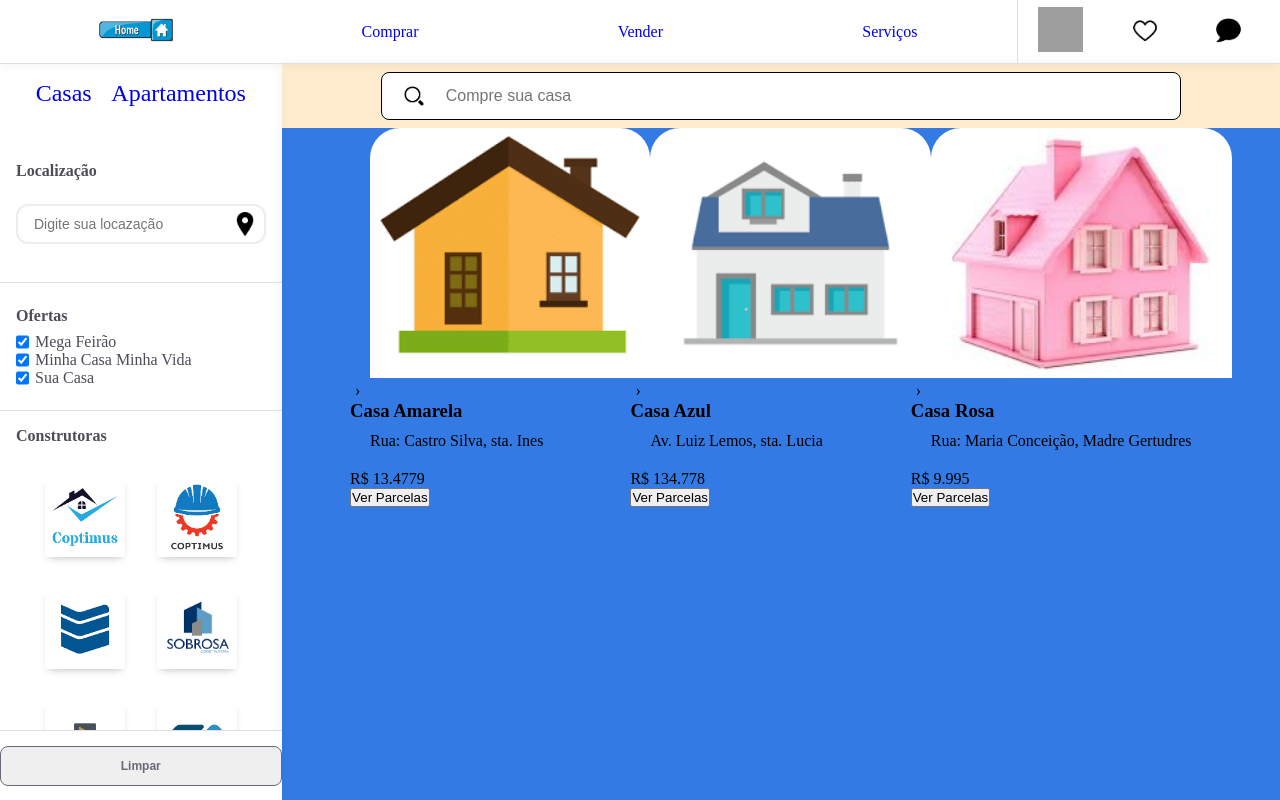
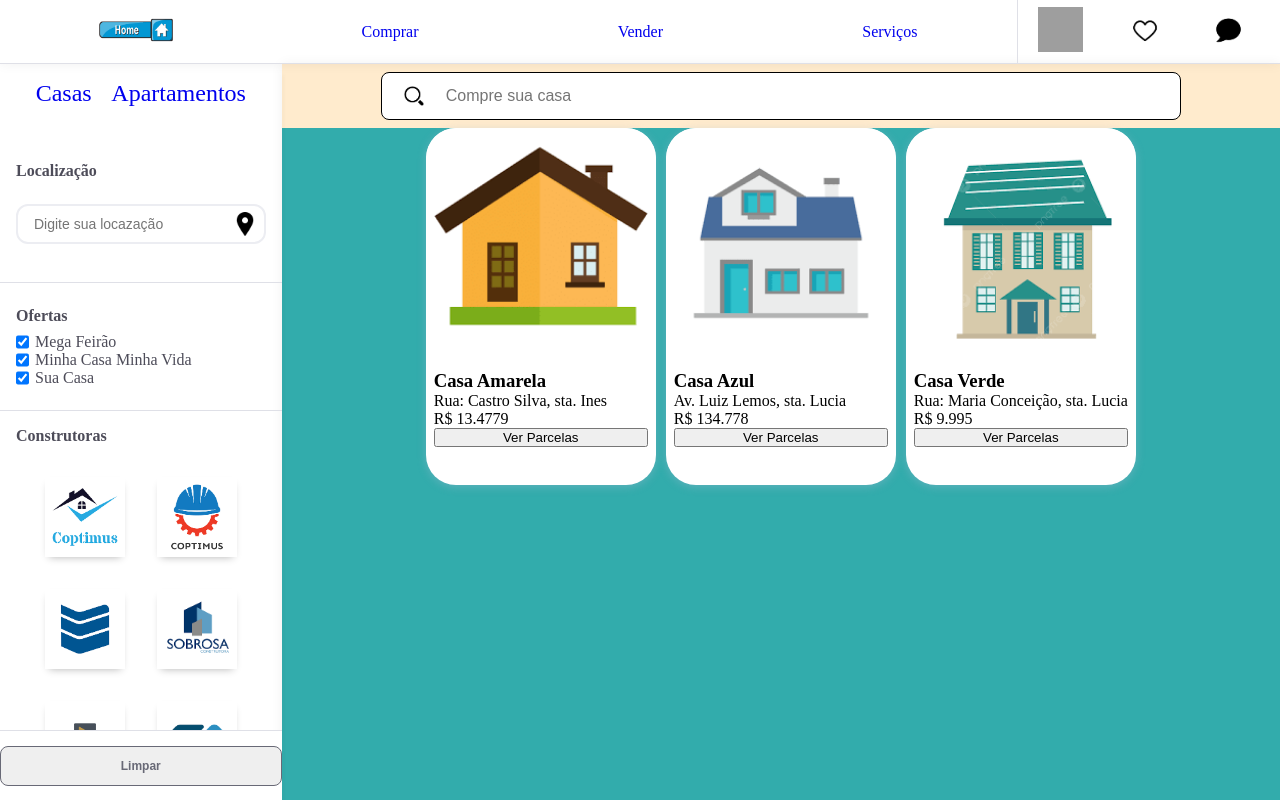
Before and after one commit to fabricionetto/page-angular, an Angular app: page / in a window 1280 px wide. Built offline with nearby package versions, Linux system fonts and the light colour scheme; grey boxes are pictures that could not be loaded.

Commit message:
versao b

```diff
--- a/src/app/app.component.css
+++ b/src/app/app.component.css
@@ -35,11 +35,11 @@
 .container-main-rigth{
     width: 100%;
     height: 100vh;
-    background-color: #347ae4;
     transform: scale(1);
     box-shadow: 0 0 12px rgba(0,0,0,.06);
     grid-column-start: 2;
     grid-column-end: 3;
     grid-row-start: -1;
     grid-row-end: 2;
+    background-color: rgb(50, 172, 172);
 }
--- a/src/app/app.component.html
+++ b/src/app/app.component.html
@@ -10,5 +10,4 @@
           <app-home></app-home>
        </section>
 </main>
-
 <router-outlet />
--- a/src/app/components/home/home.component.css
+++ b/src/app/components/home/home.component.css
@@ -4,7 +4,7 @@
     line-height: 4rem;
     grid-column-start: 2;
     grid-column-end: 3;
- background-color: blanchedalmond;
+    background-color: blanchedalmond;
 }
 
 .filter-house > input{
@@ -22,51 +22,9 @@
     font-size: 1rem;
 }
 
-.container-cardVehicle{
-    display: flex;
-    flex-wrap: wrap;
-    justify-content: center;
-    align-content: center;
-}
-
-.container-cardVehicle .cards{
-   display: flex;
-   align-items: stretch;
-   width: 258px;
-   min-height: 430px;
-   padding: 8px;
-   overflow: hidden;
-  border-radius: 4px;
-  position: relative;
-  display: flex;
-  width: inherit;
-  flex-direction: column;
-  background: white;
-  box-shadow: rgba(158, 184, 209, 0.41) 0px 2px 9px 0px;
-  border: medium;
-  position: relative;
-}
-
-.cards > img{
-    width: 100%;
-    height: 100%;
-}
-
-.cards > h3{
-    padding: 0 0.75rem 0.75rem 0.75rem;
-}
-
-.cards > p{
-    padding: 0.3rem 0.75rem 0.75rem 0.75rem;
-}
-
-.cards > button{
-    padding: 0.75rem 0.75rem 0.75rem 0.75rem;
-    width: 100%;
+.main-rigth{
     display: flex;
     justify-content: center;
-    align-items: center;
-    background-color: #000;
-    color: #fff;
-    border-radius: 0.5rem;
+    flex-wrap: wrap;
+    gap: 10px;
 }
--- a/src/app/components/home/home.component.html
+++ b/src/app/components/home/home.component.html
@@ -2,7 +2,5 @@
       <input type="text" placeholder="Compre sua casa">
 </section>
 <section class="main-rigth">
-    <div class="container-cardVehicle">
        <app-local-imagens *ngFor="let crd of imag" [imgInterf]="crd"></app-local-imagens>
-   </div>
 </section>
--- a/src/app/components/home/home.component.ts
+++ b/src/app/components/home/home.component.ts
@@ -1,43 +1,46 @@
 import { CommonModule, NgFor } from '@angular/common';
 import { Component } from '@angular/core';
-import { Headers } from '../../headers';
 import { Imagens } from '../../imagens';
-import { MenuHeaderComponent } from "../menu-header/menu-header.component";
-import { ScrollLeftComponent } from '../scroll-left/scroll-left.component';
 import { LocalImagensComponent } from '../local-imagens/local-imagens.component';
+
 
 @Component({
     selector: 'app-home',
     standalone: true,
     templateUrl: './home.component.html',
     styleUrl: './home.component.css',
-    imports: [MenuHeaderComponent,ScrollLeftComponent, NgFor, CommonModule, LocalImagensComponent]
+    imports: [NgFor, CommonModule, LocalImagensComponent]
 })
 export class HomeComponent {
 
+    constructor(){}
 
-    imag: Imagens[]= [{
+    imag: Imagens[]= [
+    {
         "id": 1,
         "imagem": "assets/casa-amarela.png",
         "nome": 'Casa Amarela',
         "endereco": 'Rua: Castro Silva',
         "bairro": 'sta. Ines',
-        "preco": 13.4779
+        "preco": 13.4779,
     },
+
     {
         "id": 2,
         "imagem": "assets/casa-azul.png",
         "nome": 'Casa Azul',
         "endereco": 'Av. Luiz Lemos',
         "bairro": 'sta. Lucia',
-        "preco": 134.778
+        "preco": 134.778,
     },
+
     {
         "id": 3,
-        "imagem": "/assets/casa-rosa.jpg",
-        "nome": 'Casa Rosa',
+        "imagem": "assets/casa-verde.png",
+        "nome": 'Casa Verde',
         "endereco": 'Rua: Maria Conceição',
-        "bairro": 'Madre Gertudres',
+        "bairro": 'sta. Lucia',
         "preco": 9.995
-    },]
+    },
+]
 }
--- a/src/app/components/local-imagens/local-imagens.component.css
+++ b/src/app/components/local-imagens/local-imagens.component.css
@@ -1,32 +1,36 @@
+.cards{
+  display: flex;
+  align-items: stretch;
+  width: 220px;
+  min-height: 280px;
+  overflow: hidden;
+  border-radius: 4px;
+  flex-direction: column;
+  box-shadow: rgba(158, 184, 209, 0.41) 0px 2px 9px 0px;
+  border: 2px solid black;
+  position: relative;
+  gap: 10px;
+  border-radius: 30px;
+}
+
 .card{
-  background: var(--accent-color);
+  box-shadow: rgba(158, 184, 209, 0.41) 0px 2px 9px 0px;
+  background-color: #fff;
   border-radius: 30px;
   padding-bottom: 30px;
-}
-
-div.card a{
-    padding-left: 20px;
-    text-decoration: none;
-    color: var(--primary-color);
-}
-
-div.card a::after {
-    content: "\203A";
-    margin-left: 5px;
-  }
-
-.house-tilte{
-    color: var(--primary-color);
-    padding: 10px 20px 0 20px;
+  overflow: hidden;
 }
 
 .house-photo{
-    height: 250px;
-    width: 100%;
-    object-fit: cover;
-    border-radius: 30px 30px 0 0;
+  height: 230px;
+  width: 100%;
+  object-fit: cover;
+  border-radius: 30px 30px 0 0;
 }
 
-.house-addres{
-    padding: 10px 20px 20px 20px;
+.card-info{
+ padding: 0.5rem;
 }
+ .card-info button{
+  width: 100%;
+ }
--- a/src/app/components/local-imagens/local-imagens.component.html
+++ b/src/app/components/local-imagens/local-imagens.component.html
@@ -1,9 +1,11 @@
-<div class="card">
+<section class="card">
     <a href="#">
        <img class="house-photo" [src]="imgInterf.imagem" alt="">
     </a>
-    <h3 class="house-title">{{imgInterf.nome}}</h3>
-    <p class="house-addres">{{imgInterf.endereco}}, {{imgInterf.bairro}}</p>
-    <p class="house-price">R$ {{imgInterf.preco}}</p>
-    <button>Ver Parcelas</button>
- </div>
+    <div class="card-info">
+         <h3 class="house-title">{{imgInterf.nome}}</h3>
+         <p class="house-addres">{{imgInterf.endereco}}, {{imgInterf.bairro}}</p>
+         <p class="house-price">R$ {{imgInterf.preco}}</p>
+         <button class="btn-card">Ver Parcelas</button>
+    </div>
+ </section>
```
